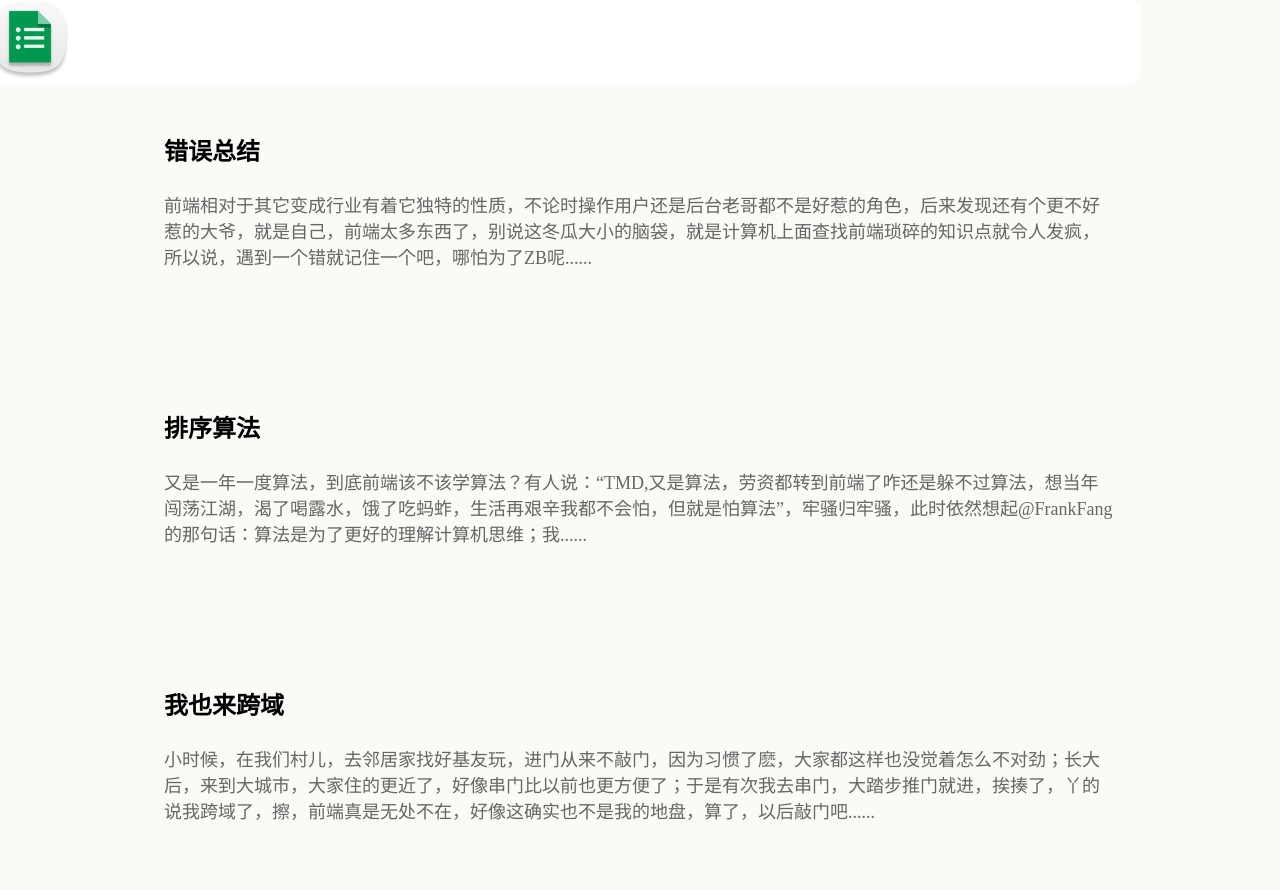
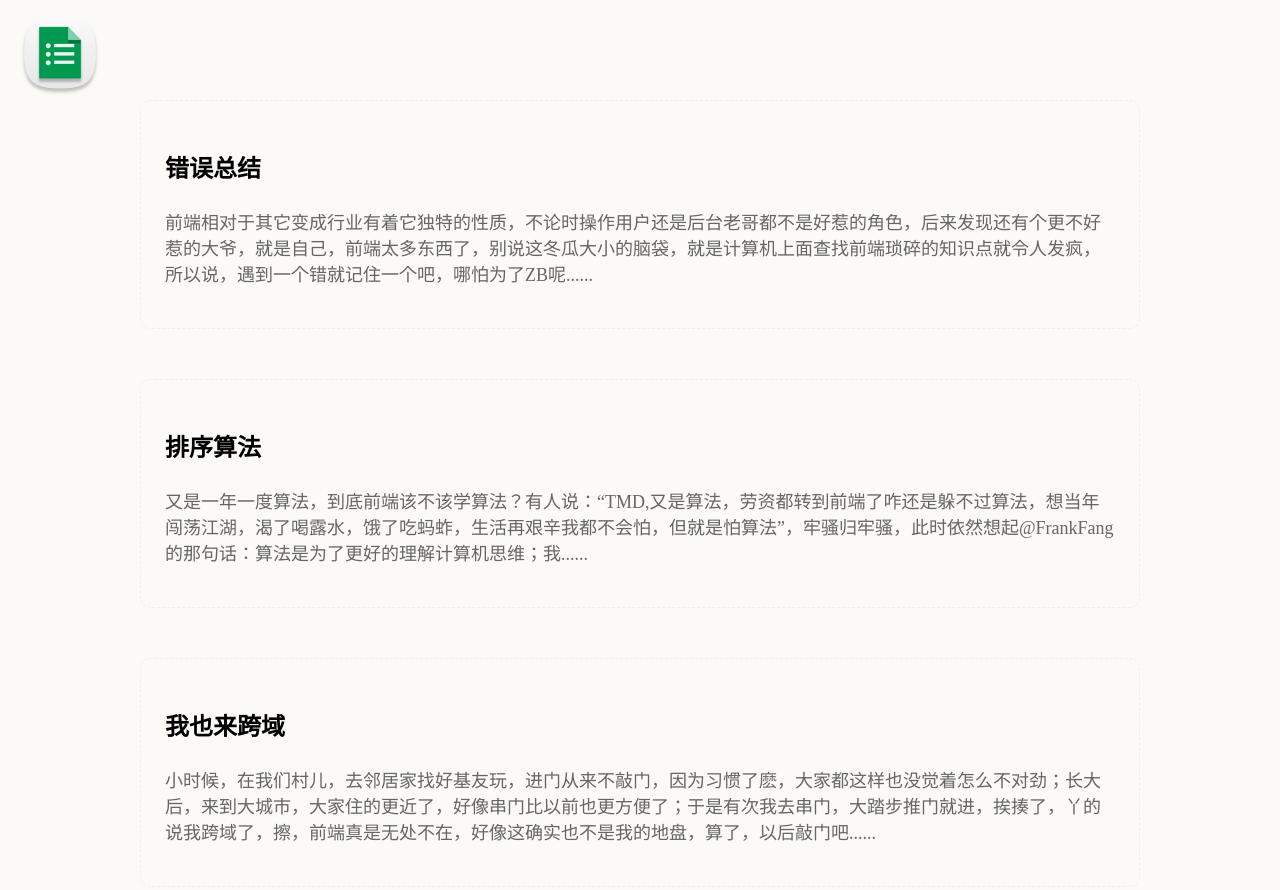
Before and after one commit to yongheng2016/myself-resume, a website: page src/pages/blog.html in a window 1280 px wide. Shown: the top 890 px of the page. Drawn offline with Linux system fonts and the light colour scheme.

Commit message:
change blog style

```diff
--- a/src/pages/blog.html
+++ b/src/pages/blog.html
@@ -13,6 +13,7 @@
       padding: 24px;
       border-radius: 10px;
       margin-bottom: 50px;
+      border: 1px dashed #eee;
     }
     main>.blog>li:hover {
       background: rgb(255, 193, 193);
@@ -20,12 +21,15 @@
       transition: all .3s linear;
     }
     main>.blog>li.go-home {
+      display: inline-block;
       padding: 0;
       margin: 0;
-      margin-left: -150px;
+      margin-left: -120px;
+      margin-top: 16px;
+      border: none;
     }
     main>.blog>li.go-home:hover {
-      background: #fff;
+      background: rgb(251, 250, 247);
       box-shadow: none;
     }
     main>.blog>.go-home>a>img {
```
